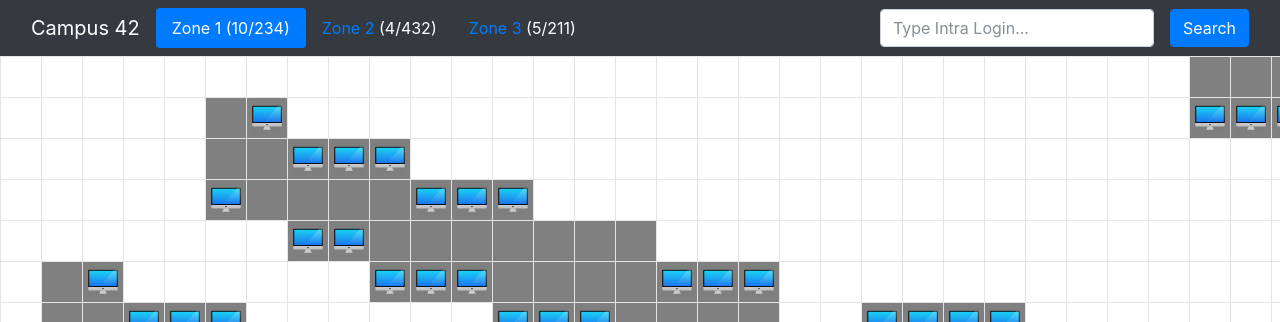
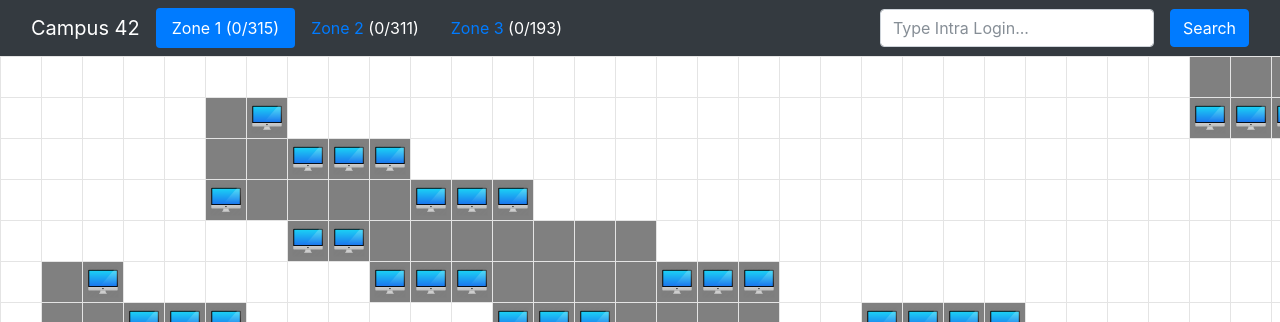
Before and after one commit to AlexEzzeddine/campus42, a Django app: page / in a window 1280 px wide; the page is wider, and only the part inside the window is pictured. Shown: the top 322 px of that part. Run offline with Django 3.2, Linux system fonts and the light colour scheme; data that the repository does not hold is empty; some libraries are stand-ins or nearby versions.

Commit message:
added user online and total computers count

```diff
--- a/website/static/js/app.js
+++ b/website/static/js/app.js
@@ -39,6 +39,9 @@ function updateUsers(){
 				computer.attr("data-user", user.login)
 				computer.addClass("user")
 			})
+			for (var i = 1; i < 4 ; i++) {
+				$("#tab-zone" + i + " .users-online").text($("#zone" + i + " .user").length);
+			}
 			tippy('.profile-link',{
 				trigger: "manual",
 				updateDuration: 0,
--- a/website/templates/map.html
+++ b/website/templates/map.html
@@ -28,13 +28,13 @@
 				<div class="">
 					<ul class="nav nav-pills justify-content-end justify-content-sm-center" id="tabs">
 						<li class="nav-item">
-							<a href="#zone1" class="nav-link" id="tab-zone1">Zone 1 <span class="text-white">(<span class="users-online">10</span>/<span class="users-total">234</span>)</span></a>
+							<a href="#zone1" class="nav-link" id="tab-zone1">Zone 1 <span class="text-white">(<span class="users-online">0</span>/<span class="users-total">315</span>)</span></a>
 						</li>
 						<li class="nav-item">
-							<a href="#zone2" class="nav-link" id="tab-zone2">Zone 2 <span class="text-white">(<span class="users-online">4</span>/<span class="users-total">432</span>)</span></a>
+							<a href="#zone2" class="nav-link" id="tab-zone2">Zone 2 <span class="text-white">(<span class="users-online">0</span>/<span class="users-total">311</span>)</span></a>
 						</li>
 						<li class="nav-item">
-							<a href="#zone3" class="nav-link" id="tab-zone3">Zone 3 <span class="text-white">(<span class="users-online">5</span>/<span class="users-total">211</span>)</span></a>
+							<a href="#zone3" class="nav-link" id="tab-zone3">Zone 3 <span class="text-white">(<span class="users-online">0</span>/<span class="users-total">193</span>)</span></a>
 						</li>
 					</ul>
 				</div>
```
